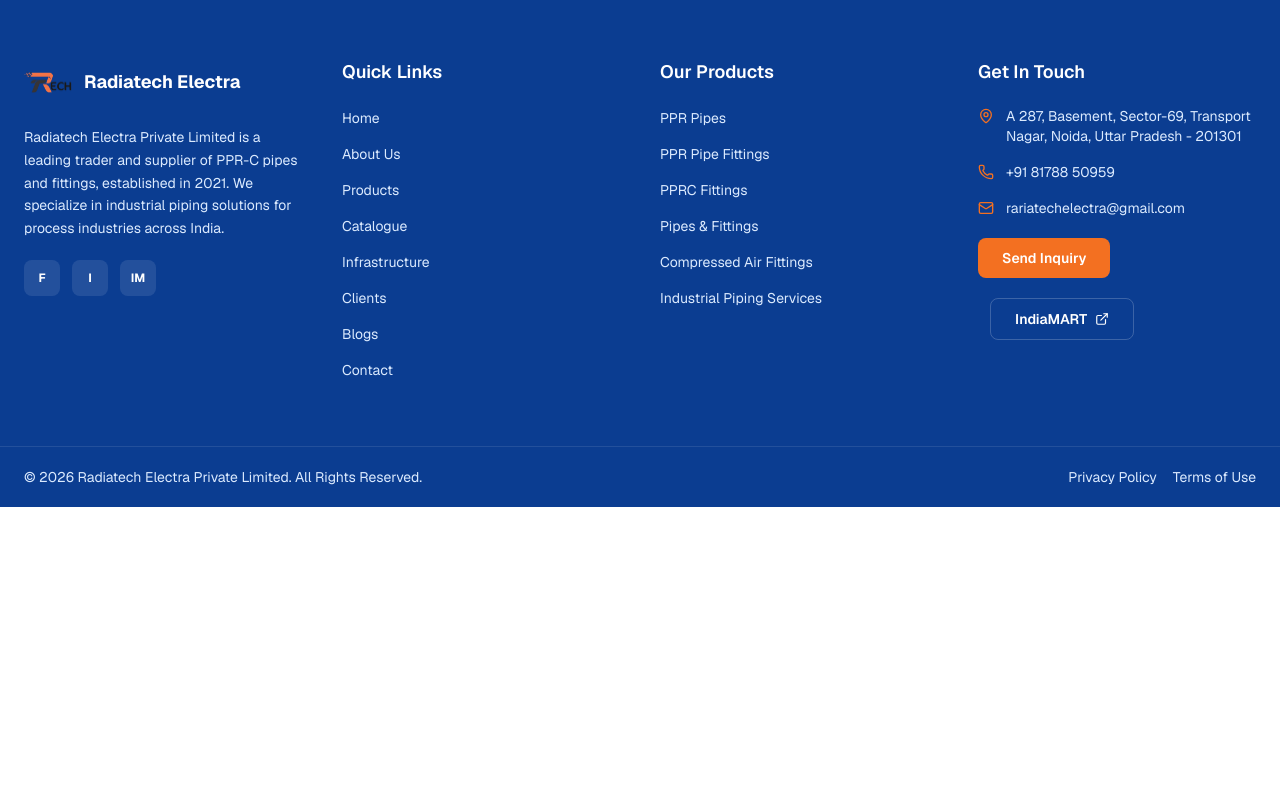
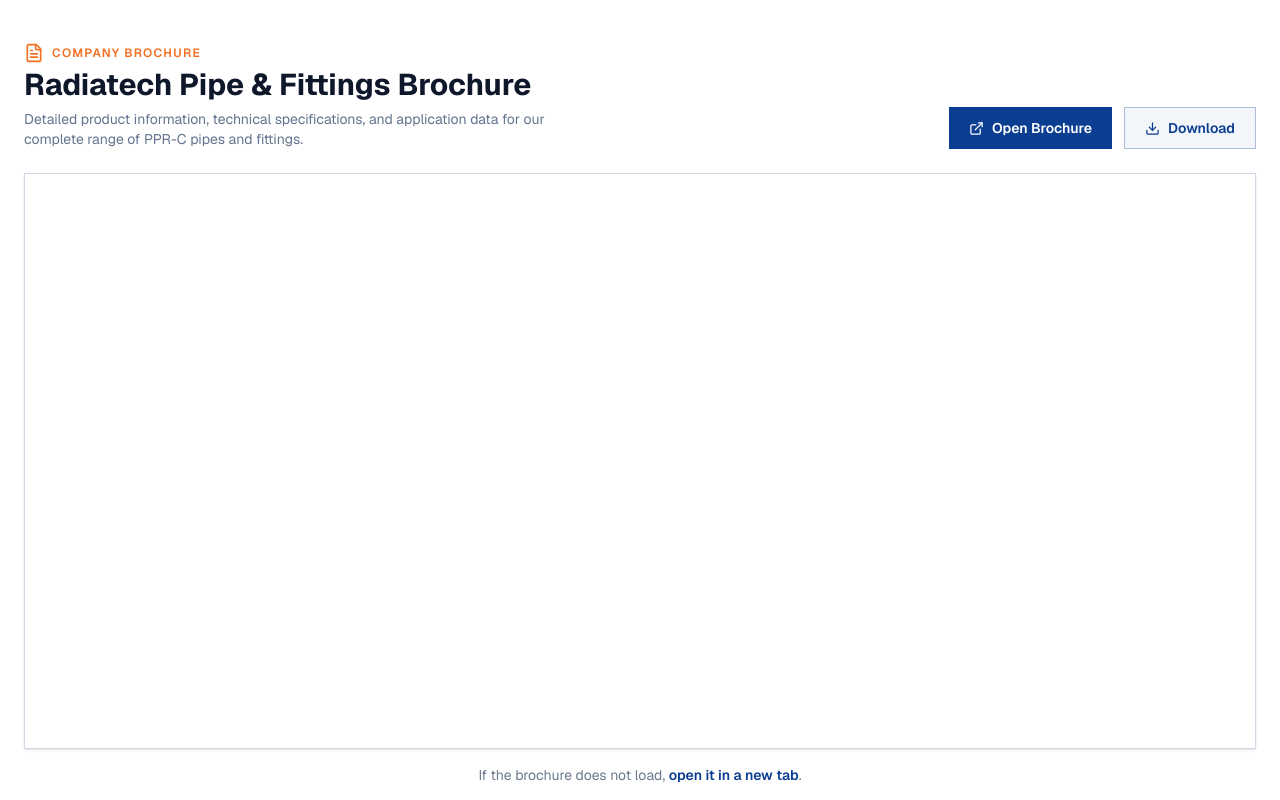
Before and after one commit to radiatechelectra001-dev/radiatech, a Next.js app: page /catalogue in a window 1280 px wide. Shown: the part 1140-1940 px from the top of the page. Before the commit the page ends 1647 px from the top, so only its background shows below. Built offline with nearby package versions, Linux system fonts and the light colour scheme; no server answers.

Commit message:
fix: email typo, add brochure to catalogue, fix footer button alignment

```diff
--- a/src/app/catalogue/page.tsx
+++ b/src/app/catalogue/page.tsx
@@ -1,5 +1,5 @@
 import Link from "next/link";
-import { Download, ExternalLink } from "lucide-react";
+import { Download, ExternalLink, FileText } from "lucide-react";
 
 export const metadata = {
   title: "Catalogue - Radiatech Electra",
@@ -34,6 +34,46 @@
           </p>
         </div>
       </section>
+
+      {/* Company Brochure */}
+      <section className="py-8 sm:py-12 bg-white border-t border-gray-100">
+        <div className="max-w-7xl mx-auto px-4 sm:px-6">
+          <div className="mb-6 flex flex-col sm:flex-row sm:items-end sm:justify-between gap-4">
+            <div>
+              <div className="flex items-center gap-2 mb-1">
+                <FileText size={20} className="text-accent" />
+                <span className="text-xs font-semibold uppercase tracking-widest text-accent">Company Brochure</span>
+              </div>
+              <h2 className="text-2xl sm:text-3xl font-bold text-slate-900">Radiatech Pipe &amp; Fittings Brochure</h2>
+              <p className="mt-1.5 text-sm text-slate-500 max-w-xl">Detailed product information, technical specifications, and application data for our complete range of PPR-C pipes and fittings.</p>
+            </div>
+            <div className="flex flex-wrap gap-3 shrink-0">
+              <a
+                href="/RADIATECH%20BROCHURE%20PIPE_.pdf"
+                target="_blank"
+                rel="noopener noreferrer"
+                className="inline-flex items-center gap-2 bg-primary px-5 py-2.5 text-sm font-semibold text-white transition-colors hover:bg-primary-dark"
+              >
+                <ExternalLink size={15} /> Open Brochure
+              </a>
+              <a
+                href="/RADIATECH%20BROCHURE%20PIPE_.pdf"
+                download="Radiatech-Brochure.pdf"
+                className="inline-flex items-center gap-2 border border-primary/30 bg-primary/5 px-5 py-2.5 text-sm font-semibold text-primary transition-colors hover:bg-primary/10"
+              >
+                <Download size={15} /> Download
+              </a>
+            </div>
+          </div>
+          <div className="h-[72vh] min-h-[520px] overflow-hidden border border-gray-200 bg-white shadow-sm">
+            <iframe src="/RADIATECH%20BROCHURE%20PIPE_.pdf#view=FitH" title="Radiatech Pipe & Fittings Brochure" className="h-full w-full" />
+          </div>
+          <p className="mt-4 text-center text-sm text-gray-500">
+            If the brochure does not load,{" "}
+            <a href="/RADIATECH%20BROCHURE%20PIPE_.pdf" target="_blank" rel="noopener noreferrer" className="text-primary font-semibold hover:underline">open it in a new tab</a>.
+          </p>
+        </div>
+      </section>
     </main>
   );
 }
--- a/src/components/Footer.tsx
+++ b/src/components/Footer.tsx
@@ -99,9 +99,10 @@
                 </a>
               </li>
             </ul>
+            <div className="mt-4 sm:mt-5 flex flex-wrap gap-3">
               <Link
                 href="/contact"
-              className="inline-block mt-4 sm:mt-5 bg-accent hover:bg-accent-dark text-white px-5 sm:px-6 py-2 sm:py-2.5 rounded-lg text-xs sm:text-sm font-semibold transition-colors"
+                className="inline-flex items-center justify-center bg-accent hover:bg-accent-dark text-white px-5 sm:px-6 py-2 sm:py-2.5 rounded-lg text-xs sm:text-sm font-semibold transition-colors"
               >
                 Send Inquiry
               </Link>
@@ -109,10 +110,11 @@
                 href={companyInfo.social.indiamart}
                 target="_blank"
                 rel="noopener noreferrer"
-              className="ml-3 inline-flex items-center gap-2 mt-4 sm:mt-5 border border-white/20 px-5 sm:px-6 py-2 sm:py-2.5 rounded-lg text-xs sm:text-sm font-semibold text-white hover:bg-white/10 transition-colors"
+                className="inline-flex items-center justify-center gap-2 border border-white/20 px-5 sm:px-6 py-2 sm:py-2.5 rounded-lg text-xs sm:text-sm font-semibold text-white hover:bg-white/10 transition-colors"
               >
                 IndiaMART <ExternalLink size={14} />
               </a>
+            </div>
           </div>
         </div>
       </div>
--- a/src/data/company.ts
+++ b/src/data/company.ts
@@ -12,7 +12,7 @@
   totalReviews: 12,
 
   contact: {
-    email: "rariatechelectra@gmail.com",
+    email: "radiatechelectra@gmail.com",
     phone: "+91 81788 50959",
     phoneHref: "+918178850959",
     whatsapp: "918178850959",
```
Lines whose indentation alone changed are shown as unchanged.
